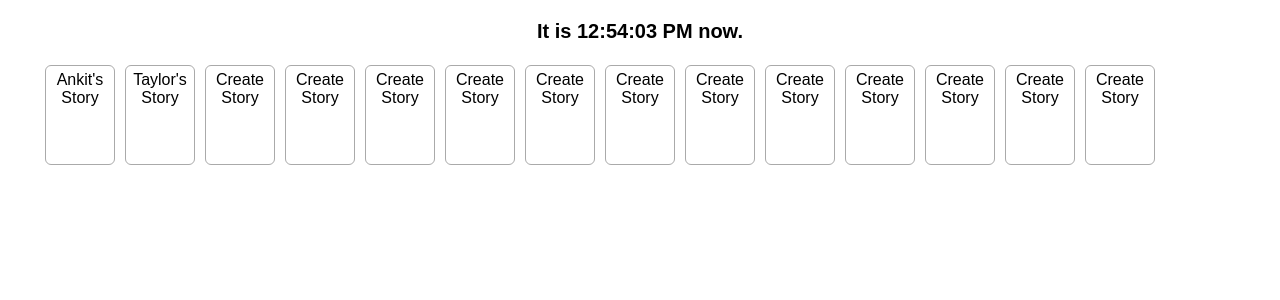
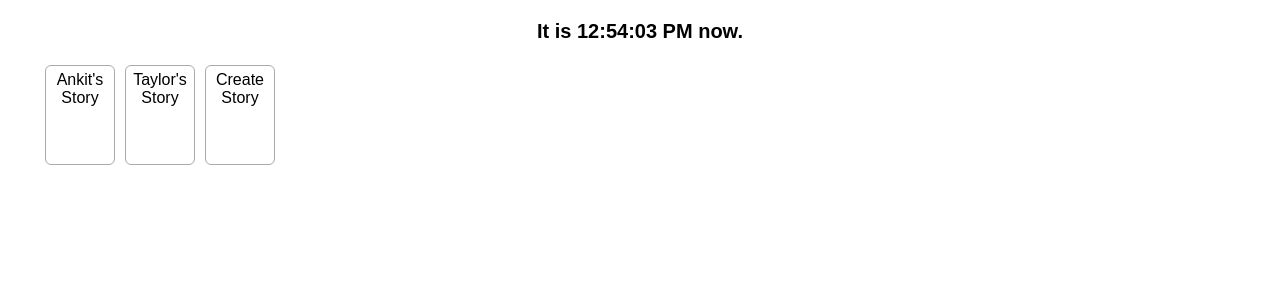
Before and after one commit to rahatho/my-first-component, a React (Create React App) app: page / in a window 1280 px wide. Shown: the top 300 px of the page. Built offline with nearby package versions, Linux system fonts and the light colour scheme.

Commit message:
components-pure-challenge3-my-solution

```diff
--- a/src/App.js
+++ b/src/App.js
@@ -4,6 +4,7 @@ import StoryTray from "./StoryTray";
 let initialStories = [
     {id: 0, label: "Ankit's Story"},
     {id: 1, label: "Taylor's Story"},
+    {id: 2, label: "Create Story"}
 ];
 
 export default function App() {
--- a/src/StoryTray.js
+++ b/src/StoryTray.js
@@ -1,9 +1,4 @@
 export default function StoryTray({ stories }) {
-    stories.push({
-        id: 'create',
-        label: 'Create Story'
-    });
-
     return (
         <ul>
             {stories.map(story => (
```
